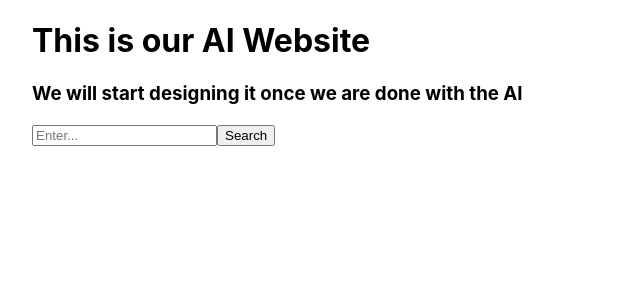
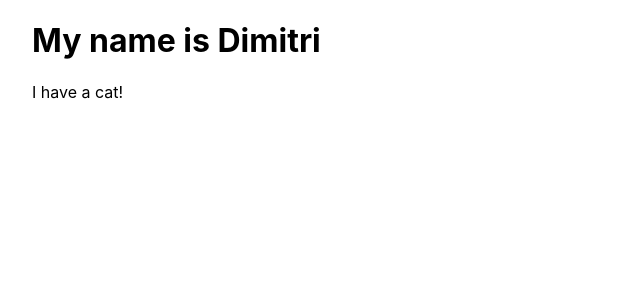
Before and after one commit to cod-cs-club/almightycandle, a Next.js app in the folder web/: page / in a window 1280 px wide. Shown: the top 300 px of the page, without its empty margins (0-640 px from the left). Built offline with nearby package versions, Linux system fonts and the light colour scheme.

Commit message:
Started nextjs from scratch

```diff
--- a/web/next.config.js
+++ b/web/next.config.js
@@ -1,7 +1,6 @@
 /** @type {import('next').NextConfig} */
 const nextConfig = {
   reactStrictMode: true,
-  swcMinify: true,
 }
 
 module.exports = nextConfig
--- a/web/pages/index.js
+++ b/web/pages/index.js
@@ -1,21 +1,13 @@
 import Head from 'next/head'
 import Image from 'next/image'
 import styles from '../styles/Home.module.css'
-import SearchBar from "./searchBar.js"
 
 export default function Home() {
   return (
     <div className={styles.container}>
-      <Head>
-        <title>Almightycandle</title>
-        <meta name="description" content="Generated by create next app" />
-        <link rel="icon" href="/favicon.ico" />
-      </Head>
 
-      <h1>This is our AI Website</h1>
-      <h3>We will start designing it once we are done with the AI</h3>
-      <SearchBar />
-
+      <h1>My name is Dimitri</h1>
+      <p>I have a cat!</p>
 
     </div>
   )
--- a/web/pages/searchBar.js
+++ /dev/null
@@ -1,9 +0,0 @@
-const SearchBar = () => {
-    return (
-        <div>
-            <input type="text" placeholder="Enter..."></input>
-            <button>Search</button>
-        </div>
-    )
-}
-export default SearchBar;
```
Also changed, not shown: web/package.json (+3 -6 lines), web/.babelrc (deleted), web/.eslintrc.json, 1 other file (tests, documents, lock files or other folders).
